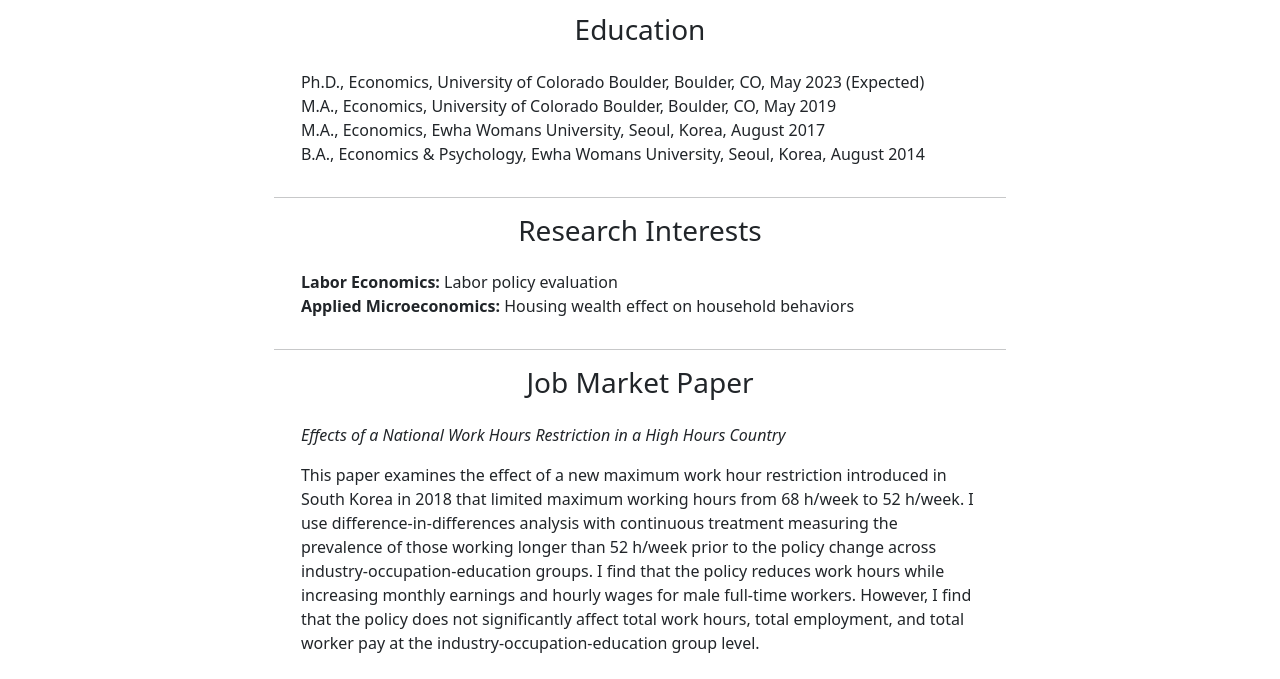
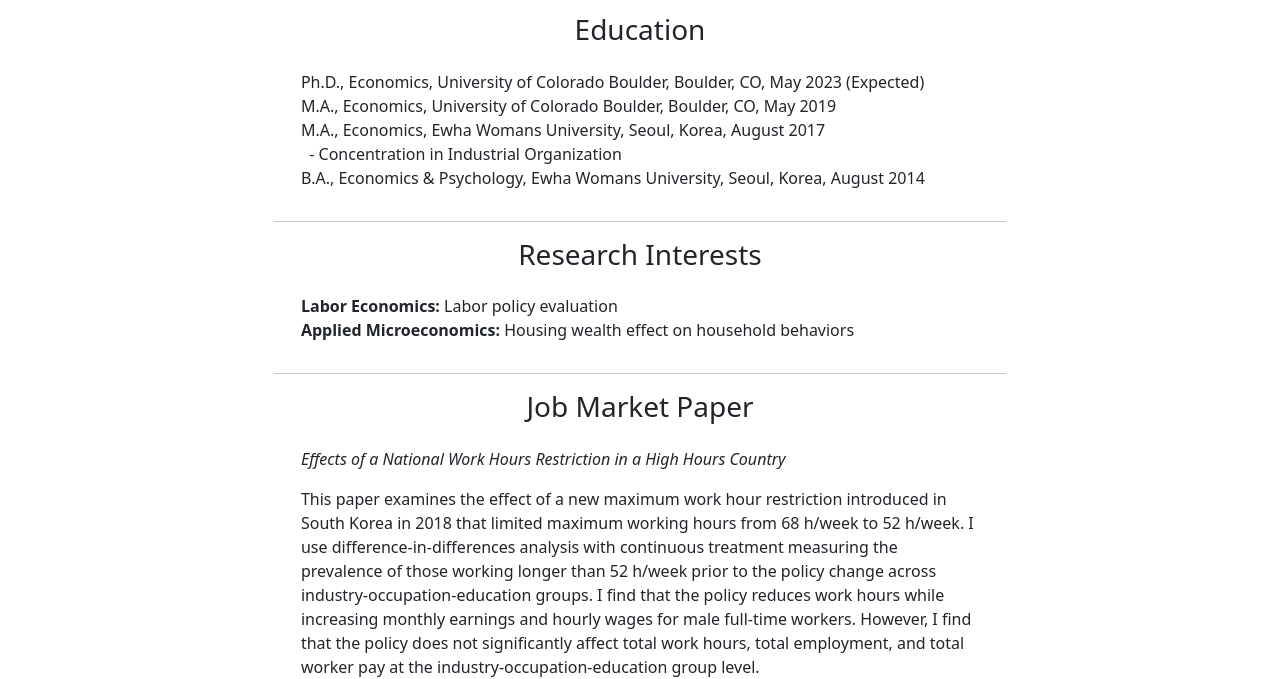
Before and after one commit to JieunHurt/JieunHurt.github.io, a website: page cv.html in a window 1280 px wide. Shown: the part 121-800 px from the top of the page. Drawn offline with nearby package versions, Linux system fonts and the light colour scheme.

Commit message:
Update cv.html

```diff
--- a/cv.html
+++ b/cv.html
@@ -50,6 +50,7 @@
                     <li>Ph.D., Economics, University of Colorado Boulder, Boulder, CO, May 2023 (Expected)</li>
                     <li>M.A., Economics, University of Colorado Boulder, Boulder, CO, May 2019</li>
 		    <li>M.A., Economics, Ewha Womans University, Seoul, Korea, August 2017 </li>
+				   <li> &nbsp - Concentration in Industrial Organization  </li>
 		    <li>B.A., Economics & Psychology, Ewha Womans University, Seoul, Korea, August 2014 </li>
 			   </ul>
 		    </div>
```
